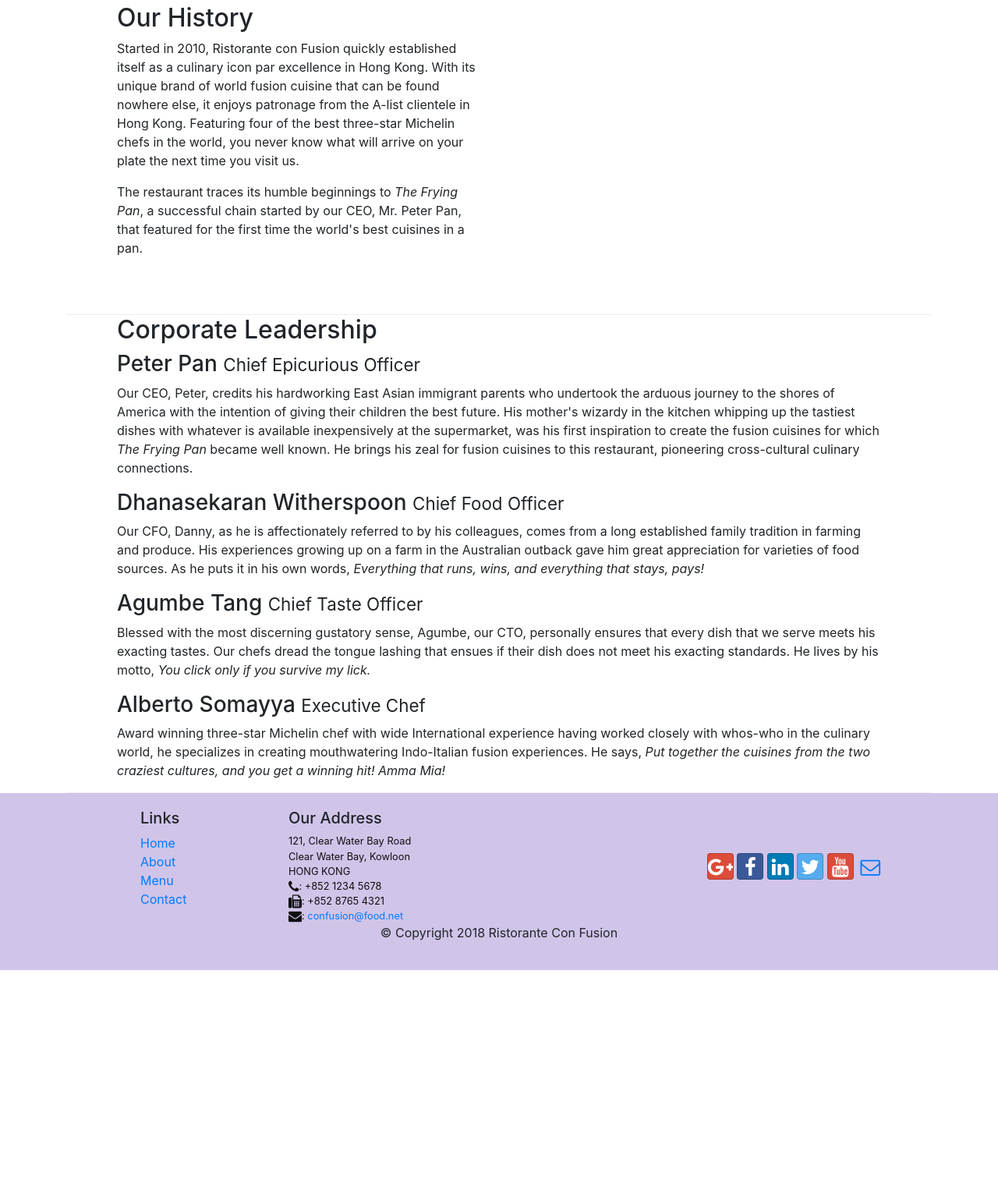
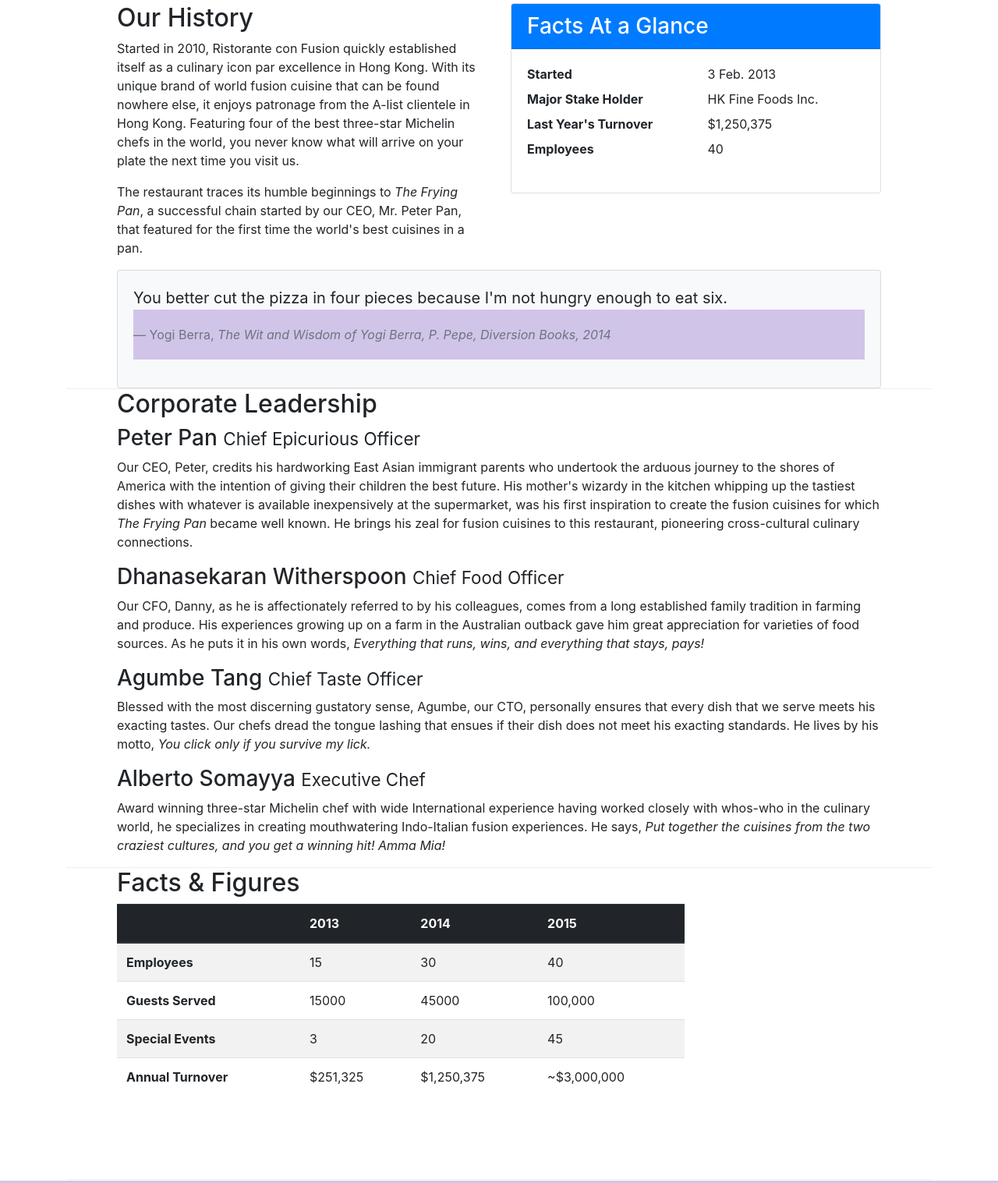
Before and after one commit to dmatiushkin73/coursera-course3, a website: page Bootstrap4/conFusion/aboutus.html in a window 1280 px wide. Shown: the part 461-1978 px from the top of the page at 78% size. Before the commit the page ends 1705 px from the top, so only its background shows below. Drawn offline with nearby package versions, Linux system fonts and the light colour scheme.

Commit message:
Tables and cards

```diff
--- a/Bootstrap4/conFusion/aboutus.html
+++ b/Bootstrap4/conFusion/aboutus.html
@@ -64,6 +64,33 @@
                 <p>The restaurant traces its humble beginnings to <em>The Frying Pan</em>, a successful chain started by our CEO, Mr. Peter Pan, that featured for the first time the world's best cuisines in a pan.</p>
             </div>
             <div class="col-12 col-sm">
+                <div class="card">
+                    <h3 class="card-header bg-primary text-white">Facts At a Glance</h3>
+                    <div class="card-body">
+                        <dl class="row">
+                            <dt class="col-6">Started</dt>
+                            <dd class="col-6">3 Feb. 2013</dd>
+                            <dt class="col-6">Major Stake Holder</dt>
+                            <dd class="col-6">HK Fine Foods Inc.</dd>
+                            <dt class="col-6">Last Year's Turnover</dt>
+                            <dd class="col-6">$1,250,375</dd>
+                            <dt class="col-6">Employees</dt>
+                            <dd class="col-6">40</dd>
+                        </dl>
+                    </div>
+                </div>
+            </div>
+            <div class="col-12">
+                <div class="card card-body bg-light">
+                    <blockquote class="blockquote">
+                        <p class="mb-0">You better cut the pizza in four pieces because
+                            I'm not hungry enough to eat six.</p>
+                        <footer class="blockquote-footer">Yogi Berra,
+                            <cite title="Source Title">The Wit and Wisdom of Yogi Berra,
+                            P. Pepe, Diversion Books, 2014</cite>
+                        </footer>
+                    </blockquote>
+                </div>
             </div>
         </div>
 
@@ -81,7 +108,51 @@
                 <p class="d-none d-sm-block">Award winning three-star Michelin chef with wide International experience having worked closely with whos-who in the culinary world, he specializes in creating mouthwatering Indo-Italian fusion experiences. He says, <em>Put together the cuisines from the two craziest cultures, and you get a winning hit! Amma Mia!</em></p>
             </div>
        </div>
-
+       <div class="row row-content">
+           <div class="col-12 col-sm-9">
+               <h2>Facts &amp; Figures</h2>
+               <div class="table-responsive">
+                <table class="table table-striped">
+                    <thead class="thead-dark">
+                        <tr>
+                            <th>&nbsp;</th>
+                            <th>2013</th>
+                            <th>2014</th>
+                            <th>2015</th>
+                        </tr>
+                    </thead>
+                    <tbody>
+                        <tr>
+                            <th>Employees</th>
+                            <td>15</td>
+                            <td>30</td>
+                            <td>40</td>
+                        </tr>
+                        <tr>
+                            <th>Guests Served</th>
+                            <td>15000</td>
+                            <td>45000</td>
+                            <td>100,000</td>
+                        </tr>
+                        <tr>
+                            <th>Special Events</th>
+                            <td>3</td>
+                            <td>20</td>
+                            <td>45</td>
+                        </tr>
+                        <tr>
+                            <th>Annual Turnover</th>
+                            <td>$251,325</td>
+                            <td>$1,250,375</td>
+                            <td>~$3,000,000</td>
+                        </tr>
+                    </tbody>
+                </table>
+               </div>
+            </div>
+           </div>
+           <div class="col-12 col-sm-3"></div>
+       </div>
     </div>
 
     <footer class="footer">
```
